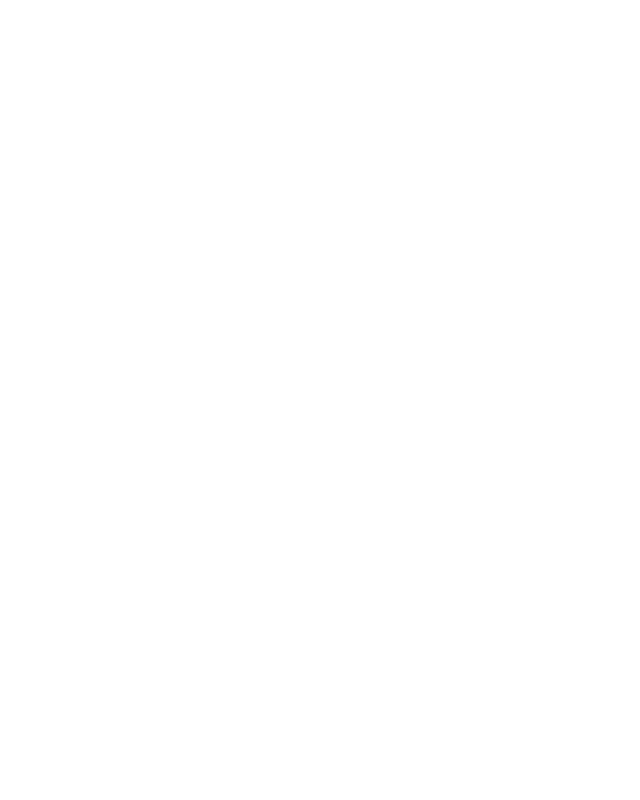
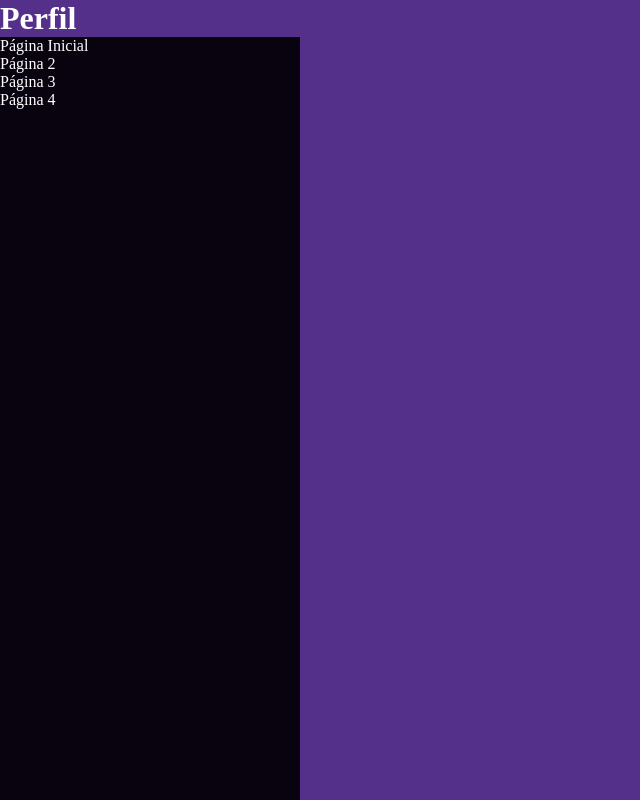
Before and after one commit to felippefms/feelsocial, a React (Create React App) app: page /Profile in a window 1280 px wide. Before the commit this address had no page. Shown: the whole page, without its empty margins (0-640 px from the left). Built offline with nearby package versions, Linux system fonts and the light colour scheme.

Commit message:
Update
Adicionadas rotas para navegação nos menus

```diff
--- a/src/App.tsx
+++ b/src/App.tsx
@@ -2,6 +2,9 @@
 import { BrowserRouter as Router, Routes, Route} from 'react-router-dom';
 import GlobalStyle from './styles/Global';
 import Home from './pages/Home';
+import Profile from './pages/Profile';
+import Messages from './pages/Messages';
+import Friends from './pages/Friends';
 
 function App() {
   return (
@@ -10,6 +13,9 @@
       <Router>
         <Routes>
           <Route path="/" element={<Home />} />
+          <Route path="/Profile" element={<Profile />} />
+          <Route path="/Messages" element={<Messages />} />
+          <Route path="/Friends" element={<Friends />} />
         </Routes>
       </Router>
     </div>
--- a/src/pages/Friends.tsx
+++ b/src/pages/Friends.tsx
@@ -1,6 +1,12 @@
+import { FriendsWrapper } from "../styles/Friends";
+import Menu from '../components/Menu';
+
 function Friends(){
     return(
-        <></>
+        <FriendsWrapper>
+        <h1>Lista de Amigos</h1>
+        <Menu></Menu>
+        </FriendsWrapper>
     );
 }
 
--- a/src/pages/Messages.tsx
+++ b/src/pages/Messages.tsx
@@ -1,6 +1,13 @@
+import { MessagesWrapper } from "../styles/Messages";
+import Menu from '../components/Menu';
 
 function Messages(){
-
+    return(
+        <MessagesWrapper>
+        <h1>Mensagens</h1>
+        <Menu></Menu>
+        </MessagesWrapper>
+    );
 }
 
 export default Messages;
--- a/src/pages/Profile.tsx
+++ b/src/pages/Profile.tsx
@@ -1,6 +1,13 @@
+import { ProfileWrapper } from "../styles/Profile";
+import Menu from '../components/Menu';
 
 function Profile(){
-
+    return(
+        <ProfileWrapper>
+        <h1>Perfil</h1>
+        <Menu></Menu>
+        </ProfileWrapper>
+    );
 }
 
 export default Profile;
--- a/src/styles/Friends.tsx
+++ b/src/styles/Friends.tsx
@@ -1 +1,14 @@
 import styled from 'styled-components';
+
+export const FriendsWrapper = styled.div`
+    width: 100vw;
+    height: 100vh;
+    background-color: #55308a;
+    display: flex;
+    flex-direction: column;
+
+
+    h1{
+        color: #fff;
+    }
+`
--- a/src/styles/Messages.tsx
+++ b/src/styles/Messages.tsx
@@ -1 +1,14 @@
 import styled from 'styled-components';
+
+export const MessagesWrapper = styled.div`
+    width: 100vw;
+    height: 100vh;
+    background-color: #55308a;
+    display: flex;
+    flex-direction: column;
+
+
+    h1{
+        color: #fff;
+    }
+`
--- a/src/styles/Profile.tsx
+++ b/src/styles/Profile.tsx
@@ -1 +1,14 @@
 import styled from 'styled-components';
+
+export const ProfileWrapper = styled.div`
+    width: 100vw;
+    height: 100vh;
+    background-color: #55308a;
+    display: flex;
+    flex-direction: column;
+
+
+    h1{
+        color: #fff;
+    }
+`
```
